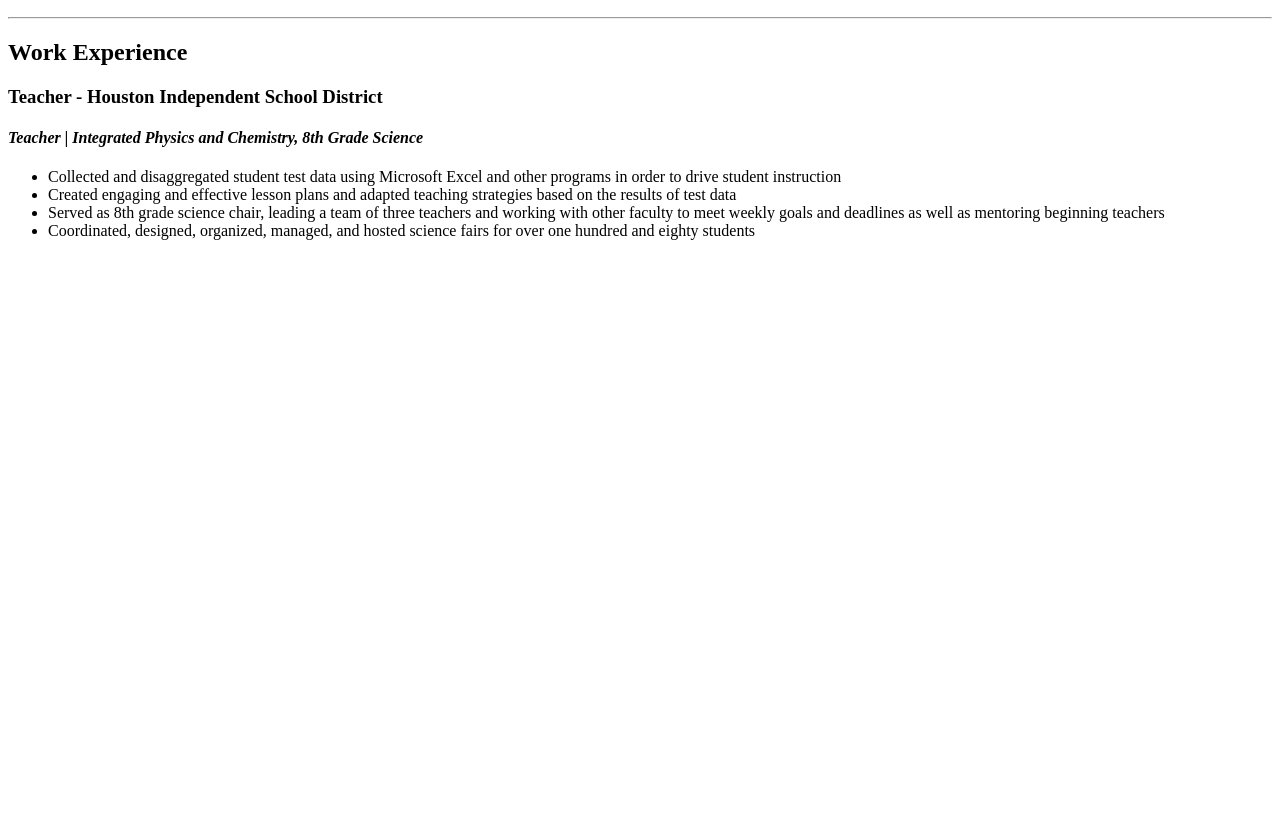
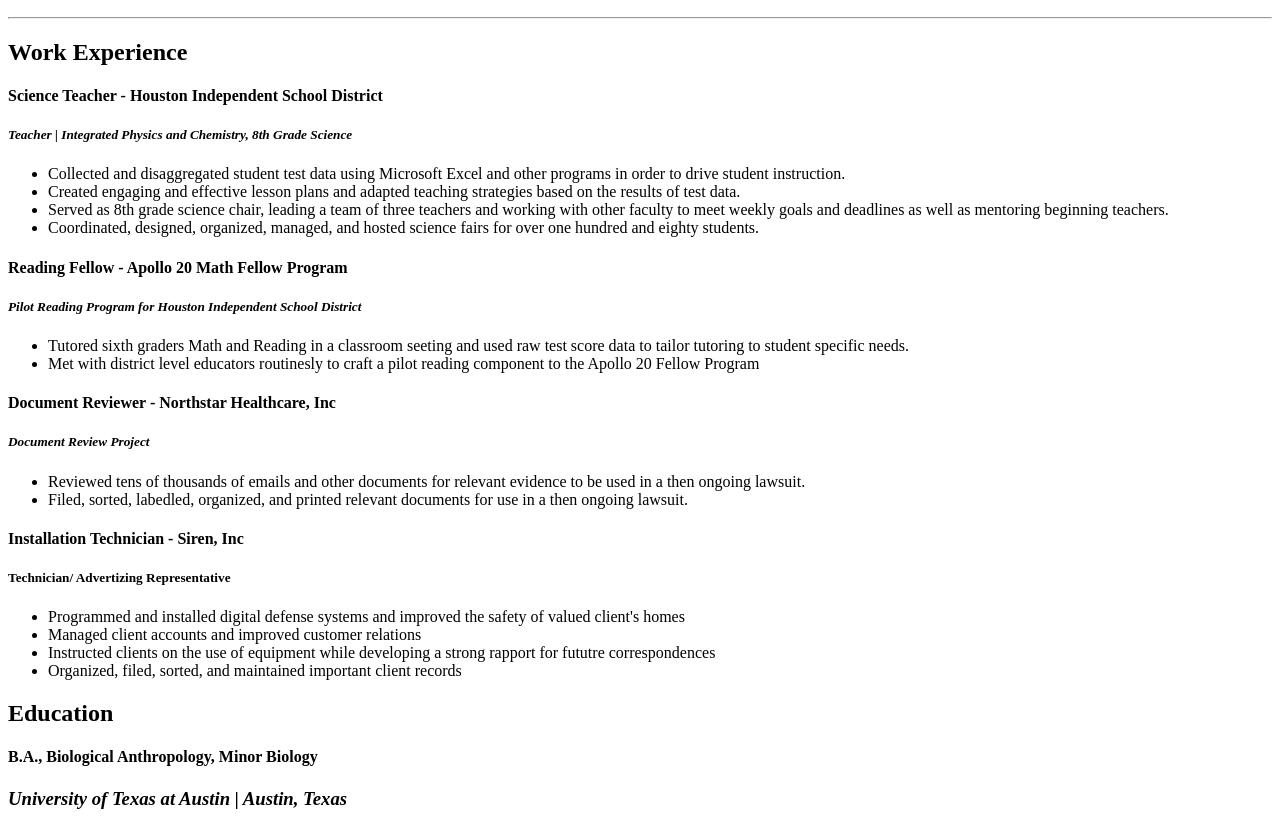
Before and after one commit to teveline/resume, a plain HTML site: page index.html in a window 1280 px wide. Shown: the part 110-938 px from the top of the page. Before the commit the page ends 800 px from the top, so only its background shows below. Drawn offline with Linux system fonts and the light colour scheme.

Commit message:
Completed HTML of resume, next I will add CSS

```diff
--- a/index.html
+++ b/index.html
@@ -4,28 +4,57 @@
     <meta charset="UTF-8">
     <meta name="viewport" content="width=device-width, initial-scale=1.0">
     <meta http-equiv="X-UA-Compatible" content="ie=edge">
+    <link rel ="stylesheet" href="styles.css">
     <title>Resume for Terrence Eveline</title>
 </head>
-    <div>
-        <h1>Terrence J. Eveline</h1>
-        <h2>Software Developer</h2>
-        <hr>
-    </div>
-    <div>
-        <h2><b>Work Experience</b></h2>
-            <h3>Teacher - Houston Independent School District</h3>
-            <h4><i>Teacher | Integrated Physics and Chemistry, 8th Grade Science</i></h4>
-            <ul>
-                <li>Collected and disaggregated student test data using Microsoft Excel and other programs in order to drive student instruction</li>
-                <li>Created engaging and effective lesson plans and adapted teaching strategies based on the results of test data</li>
-                <li>Served as 8th grade science chair, leading a team of three teachers and working with other faculty to meet weekly goals and deadlines as well as mentoring beginning teachers</li>
-                <li>Coordinated, designed, organized, managed, and hosted science fairs for over one hundred and eighty students</li>
-            </ul>
-
-    </div>
-
-
 <body>
+        <header>
+            <h1>Terrence J. Eveline</h1>
+            <!-- Insert your picture here-->
+            <h2>Software Developer</h2>
+            <hr>
+        </header>
+        <div>
+            <!-- Insert skills here-->
+        </div>
+        <main>
+            <h2><b>Work Experience</b></h2>
+                <h4>Science Teacher - Houston Independent School District</h4>
+                    <h5><i>Teacher | Integrated Physics and Chemistry, 8th Grade Science</i></h5>
+                    <ul>
+                        <li>Collected and disaggregated student test data using Microsoft Excel and other programs in order to drive student instruction.</li>
+                        <li>Created engaging and effective lesson plans and adapted teaching strategies based on the results of test data.</li>
+                        <li>Served as 8th grade science chair, leading a team of three teachers and working with other faculty to meet weekly goals and deadlines as well as mentoring beginning teachers.</li>
+                        <li>Coordinated, designed, organized, managed, and hosted science fairs for over one hundred and eighty students.</li>
+                    </ul>
+                <h4>Reading Fellow - Apollo 20 Math Fellow Program</h4>
+                    <h5><i>Pilot Reading Program for Houston Independent School District</i></h5>
+                    <ul>
+                        <li>Tutored sixth graders Math and Reading in a classroom seeting and used raw test score data to tailor tutoring to student specific needs.</li>
+                        <li>Met with district level educators routinesly to craft a pilot reading component to the Apollo 20 Fellow Program</li>
+                    </ul>
+                <h4>Document Reviewer - Northstar Healthcare, Inc</h4>
+                    <h5><i>Document Review Project</i></h5>
+                    <ul>
+                        <li>Reviewed tens of thousands of emails and other documents for relevant evidence to be used in a then ongoing lawsuit.</li>
+                        <li>Filed, sorted, labedled, organized, and printed relevant documents for use in a then ongoing lawsuit.</li>
+                    </ul>
+                <h4>Installation Technician - Siren, Inc</h4>
+                    <h5>Technician/ Advertizing Representative</h5>
+                    <ul>
+                        <li>Programmed and installed digital defense systems and improved the safety of valued client's homes</li>
+                        <li>Managed client accounts and improved customer relations</li>
+                        <li>Instructed clients on the use of equipment while developing a strong rapport for fututre correspondences</li>
+                        <li>Organized, filed, sorted, and maintained important client records</li>
+                    </ul>
+            <!-- Insert the next job here-->
+        </main>
+        <div>
+            <h2>Education</h2>
+                <h4>B.A., Biological Anthropology, Minor Biology</h4>
+                <h3><i>University of Texas at Austin | Austin, Texas</i></h3>
+            <!-- Insert Education here-->
+        </div>
 
 </body>
 </html>
```
Also changed, not shown: styles.css (added).
